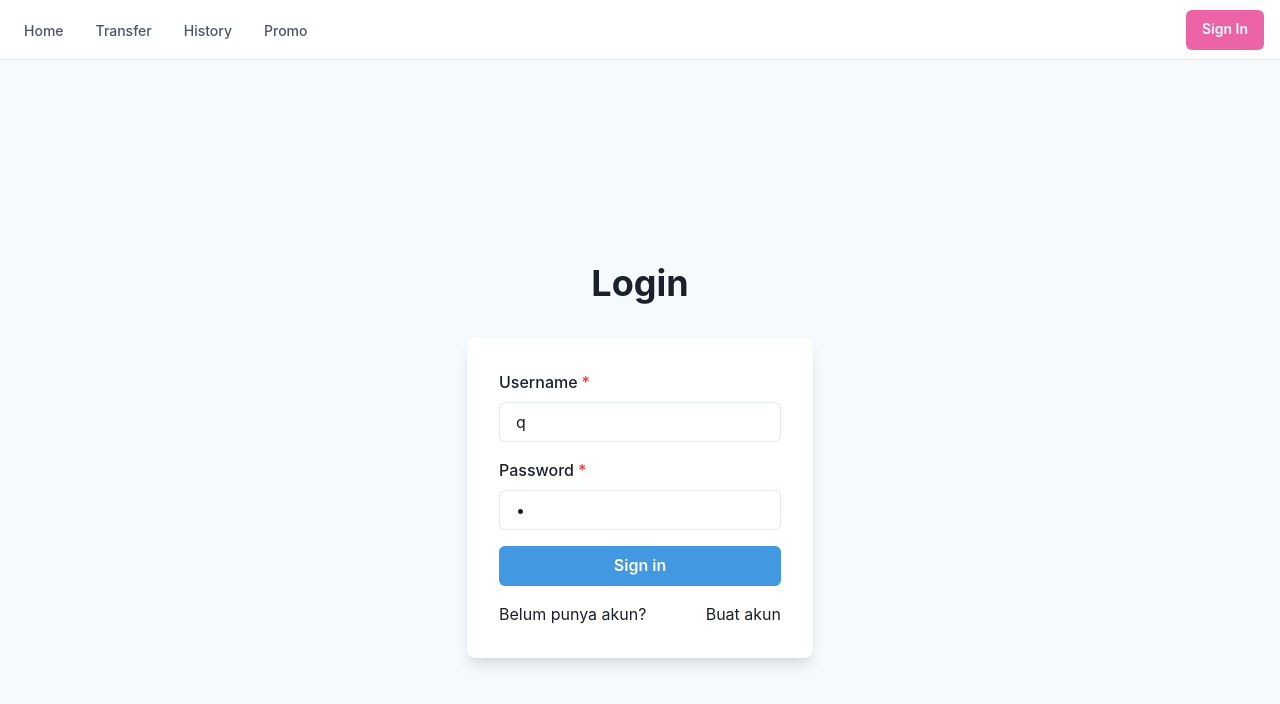
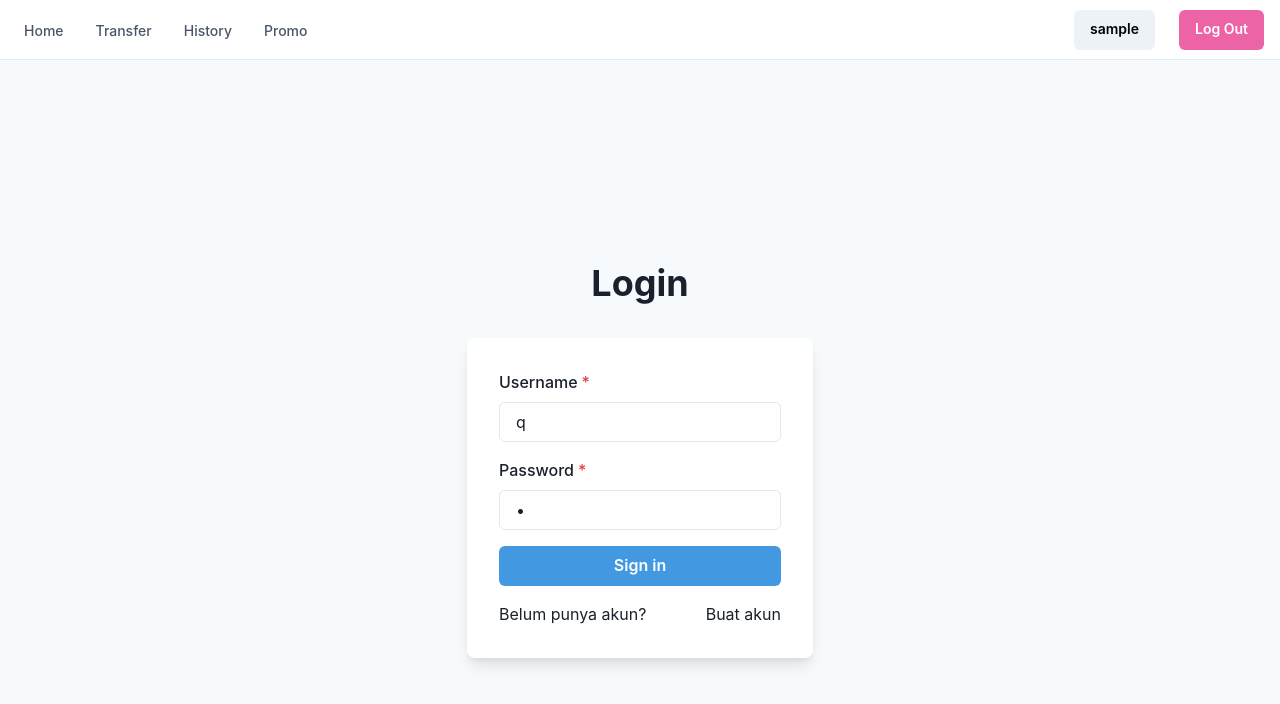
Before and after one commit to IF3110-2023-02-36/Client-SPA, a React (Vite) app: page /Login in a window 1280 px wide. Shown: the top 704 px of the page. Built offline with nearby package versions, Linux system fonts and the light colour scheme; sample sign-in values are in the browser's storage.

Commit message:
feat: user id cookies using local storage

```diff
--- a/src/App.tsx
+++ b/src/App.tsx
@@ -2,6 +2,7 @@ import { BrowserRouter, Routes, Route } from 'react-router-dom'
 import Login from './components/Login'
 import Navbar from './components/Navbar'
 import Register from './components/Register'
+import Logout from './components/Logout'
 
 function App() {
 
@@ -11,6 +12,7 @@ function App() {
       <Routes>
         <Route path='/Login' element={<Login/>}/>
         <Route path='/Register' element={<Register/>}/>
+        <Route path='/Logout' element={<Logout/>}/>
       </Routes>
     </BrowserRouter>
   )
--- a/src/components/Login.tsx
+++ b/src/components/Login.tsx
@@ -15,6 +15,7 @@ import {
 import { validateConfirmPassword, validateEmail, validateLogin, validateRegister, validateUsername } from '../utils/Login'
 import React, {useState} from 'react'
 import { useNavigate } from 'react-router-dom';
+import { setUser } from '../utils/LocalStorage';
 
 type formType = {
   username : string,
@@ -44,6 +45,7 @@ export default function Login() {
                                       formData.password);
       response.then((success) => {
         if(success) {
+          setUser(formData.username);
           navigate('/');
         }else {
           setPasswordValid(false);
--- /dev/null
+++ b/src/components/Logout.tsx
@@ -0,0 +1,7 @@
+import { Navigate } from "react-router-dom";
+import { unsetUser } from "../utils/LocalStorage";
+
+export default function Logout() {
+    unsetUser();
+    return <Navigate to="/Login"/>
+}
--- a/src/components/Navbar.tsx
+++ b/src/components/Navbar.tsx
@@ -18,6 +18,7 @@ import {
   CloseIcon,
 } from '@chakra-ui/icons'
 import NavItem from '../interfaces/NavItem'
+import { getUser, isLoggedIn } from '../utils/LocalStorage'
 
 const NAV_ITEMS: Array<NavItem> = [
   {
@@ -70,6 +71,39 @@ export default function Navbar() {
           </Flex>
         </Flex>
 
+        {isLoggedIn() ?
+          <Stack
+            flex={{ base: 1, md: 0 }}
+            justify={'flex-end'}
+            direction={'row'}
+            spacing={6}>
+            <Button
+              as={'a'}
+              display={{ base: 'none', md: 'inline-flex' }}
+              fontSize={'sm'}
+              fontWeight={600}
+              color={'black'}
+              href={'/Profile'}
+              _hover={{
+                bg: 'pink.300',
+              }}>
+              {getUser()}
+            </Button>
+            <Button
+              as={'a'}
+              display={{ base: 'none', md: 'inline-flex' }}
+              fontSize={'sm'}
+              fontWeight={600}
+              color={'white'}
+              bg={'pink.400'}
+              href={'/Logout'}
+              _hover={{
+                bg: 'pink.300',
+              }}>
+              Log Out
+            </Button>
+          </Stack>
+        :
           <Stack
             flex={{ base: 1, md: 0 }}
             justify={'flex-end'}
@@ -82,13 +116,29 @@ export default function Navbar() {
               fontWeight={600}
               color={'white'}
               bg={'pink.400'}
-            href={'Login'}
+              href={'/Login'}
               _hover={{
                 bg: 'pink.300',
               }}>
               Sign In
             </Button>
+            <Button
+              as={'a'}
+              display={{ base: 'none', md: 'inline-flex' }}
+              fontSize={'sm'}
+              fontWeight={600}
+              color={'white'}
+              bg={'pink.400'}
+              href={'/Register'}
+              _hover={{
+                bg: 'pink.300',
+              }}>
+              Register
+            </Button>
           </Stack>
+        }
+
+
       </Flex>
 
       <Collapse in={isOpen} animateOpacity>
--- a/src/components/Register.tsx
+++ b/src/components/Register.tsx
@@ -15,6 +15,7 @@ import {
 import { validateConfirmPassword, validateEmail, validateRegister, validateUsername } from '../utils/Login'
 import React, {useState} from 'react'
 import { useNavigate } from 'react-router-dom';
+import { setUser } from '../utils/LocalStorage';
 
 type formType = {
   username : string,
@@ -61,6 +62,7 @@ export default function Register() {
                                         formData.email,
                                         formData.password);
       response.then(() => {
+        setUser(formData.username);
         navigate('/');
       });
     }
--- /dev/null
+++ b/src/utils/LocalStorage.ts
@@ -0,0 +1,19 @@
+
+export function setUser(username : string) {
+    localStorage.setItem('username', username);
+}
+
+export function unsetUser() {
+    localStorage.removeItem('username');
+}
+
+export function getUser() {
+    const username = localStorage.getItem('username');
+    return username;
+}
+
+export function isLoggedIn() {
+    const loggedIn = (getUser() !== null);
+    console.log('isLoggedIn', loggedIn);
+    return loggedIn;
+}
```
Lines whose indentation alone changed are shown as unchanged.
